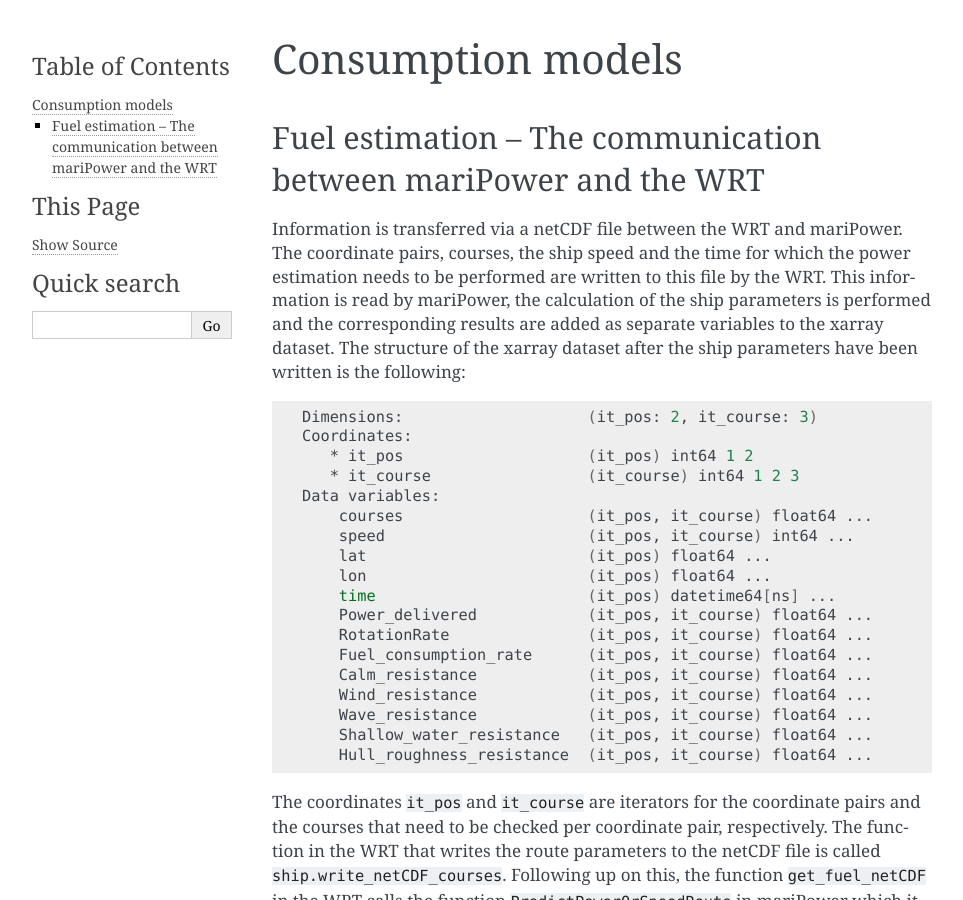
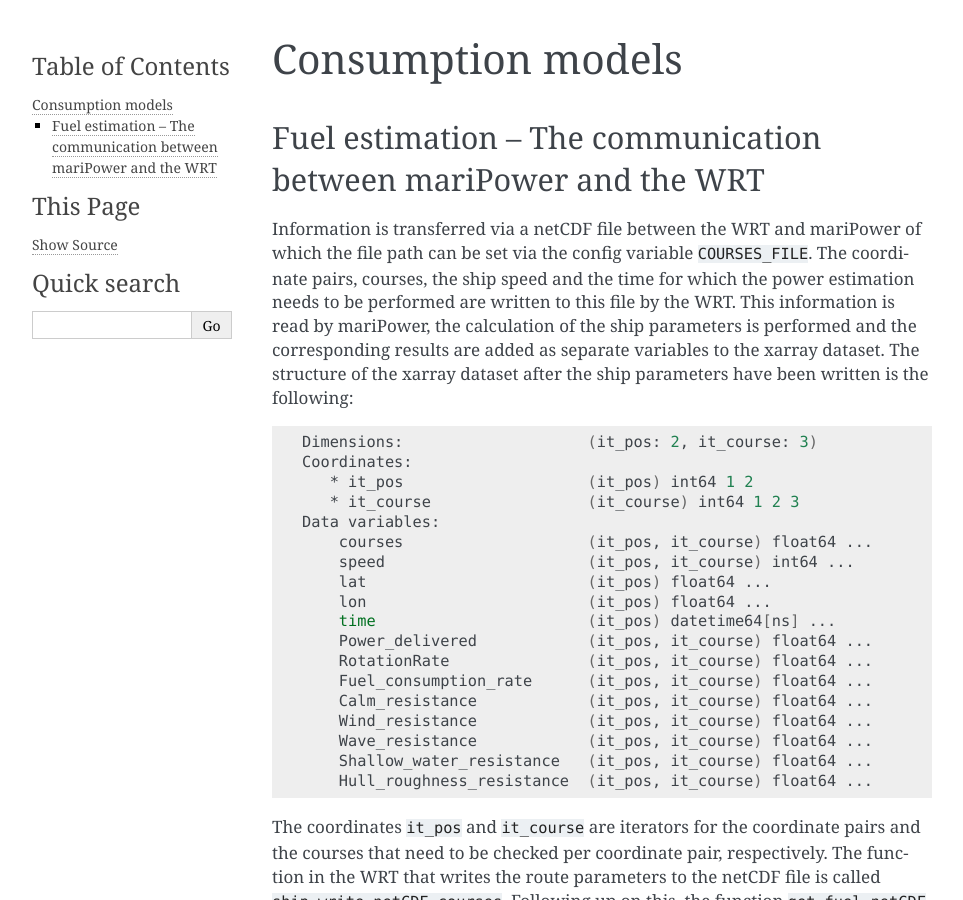
Before and after one commit to 52North/WeatherRoutingTool, a Sphinx documentation site: the page built from docs/source/consumption-models/index.rst, in a window 1280 px wide and 900 px high. Shown: the whole window, without its empty margins (148-1111 px from the left). Built offline with Sphinx 7.4.7, drawn with Linux system fonts in a browser that asks for light colours.

Commit message:
Update index.rst for consumption models

```diff
--- a/docs/source/consumption-models/index.rst
+++ b/docs/source/consumption-models/index.rst
@@ -7,7 +7,7 @@
 Fuel estimation -- The communication between mariPower and the WRT
 ------------------------------------------------------------------
 
-Information is transferred via a netCDF file between the WRT and mariPower. The coordinate pairs, courses, the ship speed and the time for which the power estimation needs to be performed are written to this file by the WRT. This information is read by mariPower, the calculation of the ship parameters is performed and the corresponding results are added as separate variables to the xarray dataset. The structure of the xarray dataset after the ship parameters have been written is the following:
+Information is transferred via a netCDF file between the WRT and mariPower of which the file path can be set via the config variable ``COURSES_FILE``. The coordinate pairs, courses, the ship speed and the time for which the power estimation needs to be performed are written to this file by the WRT. This information is read by mariPower, the calculation of the ship parameters is performed and the corresponding results are added as separate variables to the xarray dataset. The structure of the xarray dataset after the ship parameters have been written is the following:
 
 .. code-block:: shell
 
```
